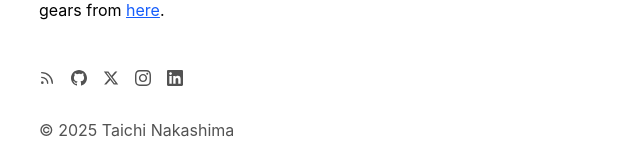
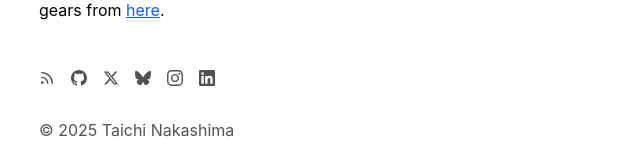
Before and after one commit to tcnksm/deeeet.com, a Next.js app: page / in a window 1280 px wide. Shown: the part 362-522 px from the top of the page, without its empty margins (313-953 px from the left). Built offline with nearby package versions, Linux system fonts and the light colour scheme.

Commit message:
Add bluesky icon

```diff
--- a/app/components/footer.tsx
+++ b/app/components/footer.tsx
@@ -4,6 +4,7 @@ import {
   InstagramIcon,
   RSSIcon,
   LinkedInIcon,
+  BlueSkyIcon,
 } from "./icons";
 
 export default function Footer() {
@@ -48,6 +49,17 @@ export default function Footer() {
             className="flex items-center transition-all hover:text-neutral-800 dark:hover:text-neutral-100"
             rel="noopener noreferrer"
             target="_blank"
+            href="https://bsky.app/profile/deeeeet.bsky.social"
+            aria-label="Bluesky Profile"
+          >
+            <BlueSkyIcon />
+          </a>
+        </li>
+        <li>
+          <a
+            className="flex items-center transition-all hover:text-neutral-800 dark:hover:text-neutral-100"
+            rel="noopener noreferrer"
+            target="_blank"
             href="https://instagram.com/tcnksm"
             aria-label="Instagram Profile"
           >
--- a/app/components/icons.tsx
+++ b/app/components/icons.tsx
@@ -73,3 +73,17 @@ export function LinkedInIcon() {
     </svg>
   );
 }
+
+export function BlueSkyIcon() {
+  return (
+    <svg
+      width="16"
+      height="16"
+      viewBox="0 0 568 501"
+      fill="currentColor"
+      className="transition-colors"
+    >
+      <path d="M123.121 33.664C188.241 82.553 258.281 181.68 284 234.873c25.719-53.192 95.759-152.32 160.879-201.209C491.866-1.611 568-28.906 568 57.947c0 17.346-9.945 145.713-15.778 166.555-20.275 72.453-94.155 90.933-159.875 79.748C507.222 323.8 536.444 388.56 473.333 453.32c-119.86 122.992-172.272-30.859-185.702-70.281-2.462-7.227-3.614-10.608-3.631-7.733-.017-2.875-1.169.506-3.631 7.733-13.43 39.422-65.842 193.273-185.702 70.281-63.111-64.76-33.889-129.52 80.986-149.07-65.72 11.185-139.6-7.295-159.875-79.748C9.945 203.66 0 75.293 0 57.947 0-28.906 76.134-1.611 123.121 33.664Z" />
+    </svg>
+  );
+}
```
Also changed, not shown: next.config.js (line endings or trailing spaces).
